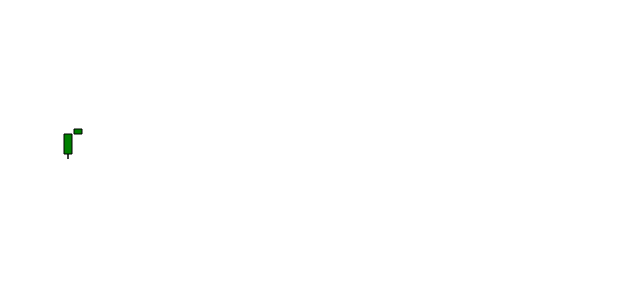
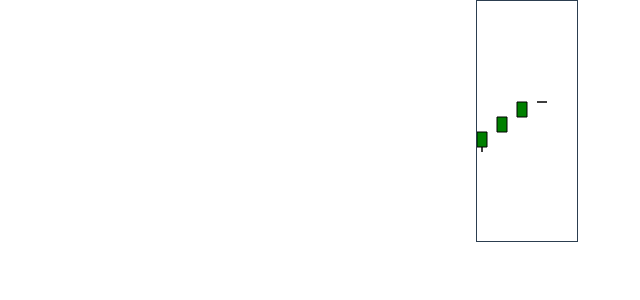
Before and after one commit to kolyasven4000/svg-volume, a Vue app: page / in a window 1280 px wide. Shown: the top 300 px of the page, without its empty margins (113-753 px from the left). Built offline with nearby package versions, Linux system fonts and the light colour scheme.

Commit message:
Added shift to max bar amount exceeded

```diff
--- a/src/App.vue
+++ b/src/App.vue
@@ -24,4 +24,9 @@ export default {
   color: #2c3e50;
   height: 100vh;
 }
+html,
+body {
+  margin: 0;
+  padding: 0;
+}
 </style>
--- a/src/components/SvgGraphic.vue
+++ b/src/components/SvgGraphic.vue
@@ -1,6 +1,11 @@
 <template>
   <div class="graphic">
-    <svg height="100%" xmlns="http://www.w3.org/2000/svg">
+    <svg
+      height="100%"
+      width="100px"
+      xmlns="http://www.w3.org/2000/svg"
+      ref="graphic"
+    >
       <!-- <BarPath
         :left='left'
         :top='top'
@@ -29,23 +34,26 @@ export default {
   data() {
     return {
       tick: {
-        step: 1000,
-        timeFrame: 5000,
+        step: 500,
+        timeFrame: 2000,
         filled: 0
       },
       volume: 0,
-      bar: null,
       barConfig: {
-        left: 3,
-        top: 146
+        left: 0,
+        top: 146,
+        width: 10
       },
+      maxBarAmount: 0,
       barShift: 10,
-      width: 4,
       barArr: []
     };
   },
   created() {
     this.initVolume();
+  },
+  mounted() {
+    this.calculateGraphicBarAmount();
   },
   computed: {
     currentBar() {
@@ -53,6 +61,12 @@ export default {
     },
     isFirstBar() {
       return !this.barArr.length;
+    },
+    isMaxBarAmountReached() {
+      return this.maxBarAmount < this.barArr.length;
+    },
+    barShiftValue() {
+      return this.barConfig.width + this.barShift
     }
   },
   methods: {
@@ -64,23 +78,35 @@ export default {
         this.checkTickFilled();
       }, this.tick.step);
     },
+    calculateGraphicBarAmount() {
+      const graphicWidth = this.$refs.graphic.clientWidth;
+      this.maxBarAmount = graphicWidth / this.barShiftValue;
+    },
     checkTickFilled() {
       if (this.tick.filled === this.tick.timeFrame) {
         this.tick.filled = 0;
         this.volume = 0;
         this.createBar();
+        this.checkMaxBarAmount();
       } else {
         this.tick.filled += this.tick.step;
       }
     },
+    checkMaxBarAmount() {
+      if (this.isMaxBarAmountReached) this.recalculateBarsShift();
+    },
     createBar() {
-      const { left, top } = this.barConfig;
+      const { left, top, width } = this.barConfig;
       const leftShift = this.isFirstBar
         ? left
-        : this.currentBar.left + this.barShift;
+        : this.currentBar.left + width + this.barShift;
       const topShift = this.isFirstBar ? top : this.currentBar.barChangedPoint;
-      const bar = new Path(leftShift, topShift);
-      this.barArr.push(bar);
+      this.barArr.push(new Path(leftShift, topShift, width));
+    },
+    recalculateBarsShift() {
+      this.barArr.forEach(bar =>
+        bar.recalculateBarShift(this.barShiftValue)
+      );
     }
   }
 };
@@ -88,8 +114,11 @@ export default {
 
 <style scoped lang="scss">
 .graphic {
-  height: 100%;
-  width: 50%;
+  height: 30vh;
+  width: 100%;
+}
+svg {
+  border: 1px solid;
 }
 svg path {
   transition: 0.1s;
--- a/src/js/classes/path.js
+++ b/src/js/classes/path.js
@@ -1,11 +1,10 @@
 const path = class Path {
-  constructor(x, y) {
+  constructor(x, y, width) {
     this.left = x;
     this.top = y;
-    this.width = 8;
+    this.width = width;
     this.barVolume = 0;
     this.volumeTickArr = [];
-    this.tailLeft = this.left + this.width / 2;
   }
   get barPath() {
     const { left, top } = this;
@@ -45,6 +44,9 @@ const path = class Path {
   get minVolume() {
     return Math.min(0, ...this.volumeTickArr);
   }
+  get tailLeft() {
+    return this.left + this.width / 2;
+  }
   getBarTailTemplate(boundCoord, extremumCoord) {
     return `M ${this.tailLeft} ${boundCoord}
               L ${this.tailLeft} ${extremumCoord}
@@ -55,5 +57,8 @@ const path = class Path {
     this.volumeTickArr.push(volume);
     this.barVolume = volume;
   }
+  recalculateBarShift(leftShift) {
+    this.left -= leftShift;
+  }
 };
 export default path;
```
